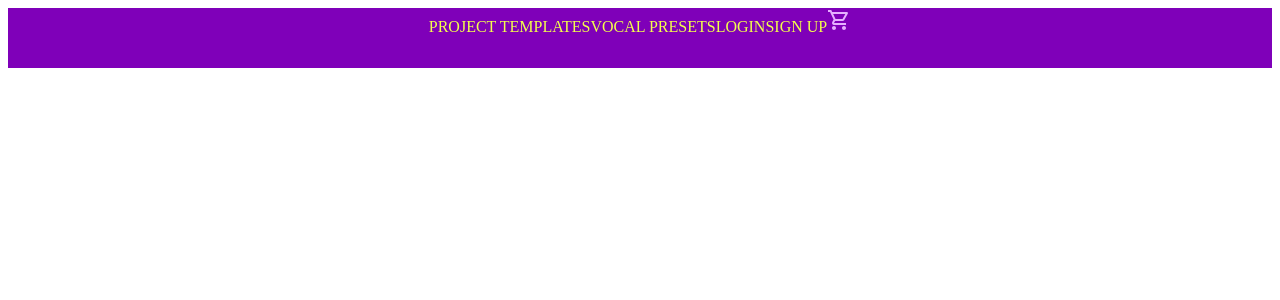
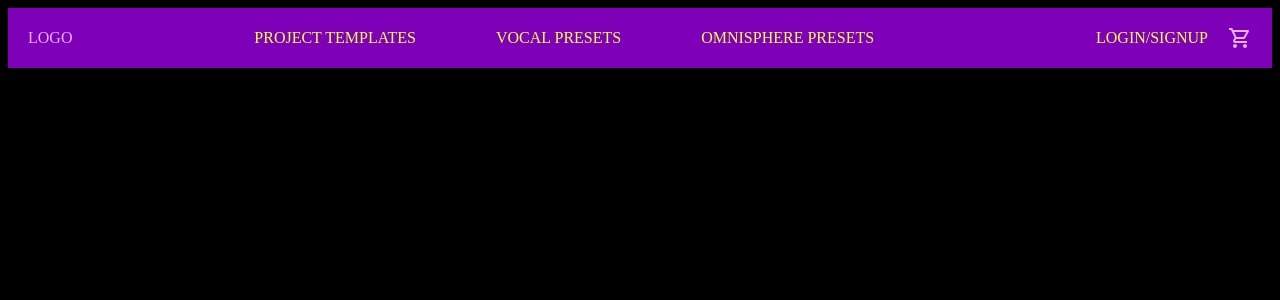
Before and after one commit to mHaines9219/kb_audio_redux, a React (Create React App) app: page / in a window 1280 px wide. Shown: the top 300 px of the page. Built offline with nearby package versions, Linux system fonts and the light colour scheme; the HTML template or start-up script is replaced by a standard one.

Commit message:
add logo placeholder to navbar, separate navbar elements

```diff
--- a/src/App.css
+++ b/src/App.css
@@ -47,3 +47,7 @@ a {
   --tertiary-color: rgb(243, 255, 75);
   --font-size: 16px;
 }
+
+body {
+  background-color: black;
+}
--- a/src/components/Navbar/Navbar.css
+++ b/src/components/Navbar/Navbar.css
@@ -2,8 +2,35 @@
   height: 60px;
   background-color: var(--primary-purple);
   color: var(--secondary-color);
+  display: flex;
+  justify-content: center;
+  align-items: center;
+  padding: 0 20px;
 }
 
-a {
+.navbar-links {
+  padding: 40px;
+}
+.navbar-links-container {
+  display: flex;
+  justify-content: center;
+  align-items: center;
+  width: 100%;
+}
+.navbar-links-container a {
   color: var(--tertiary-color);
 }
+
+.cart-icon {
+  margin-left: auto;
+}
+
+.navbar-right {
+  display: flex;
+  align-items: center;
+}
+
+.navbar-right a {
+  color: var(--tertiary-color);
+  padding-right: 20px;
+}
--- a/src/components/Navbar/Navbar.jsx
+++ b/src/components/Navbar/Navbar.jsx
@@ -5,11 +5,24 @@ export default function Navbar() {
   return (
     <>
       <div className="navbar">
-        <a href="#">PROJECT TEMPLATES</a>
-        <a href="#">VOCAL PRESETS</a>
-        <a href="#">LOGIN</a>
-        <a href="#">SIGN UP</a>
-        <ShoppingCartOutlinedIcon />
+        <div className="logo">LOGO</div>
+        <div className="navbar-links-container">
+          <a className="navbar-links" href="#">
+            PROJECT TEMPLATES
+          </a>
+          <a className="navbar-links" href="#">
+            VOCAL PRESETS
+          </a>
+          <a className="navbar-links" href="#">
+            OMNISPHERE PRESETS
+          </a>
+        </div>
+        <div className="navbar-right">
+          <a className="navbar-links" href="#">
+            LOGIN/SIGNUP
+          </a>
+          <ShoppingCartOutlinedIcon />
+        </div>
       </div>
     </>
   );
```
